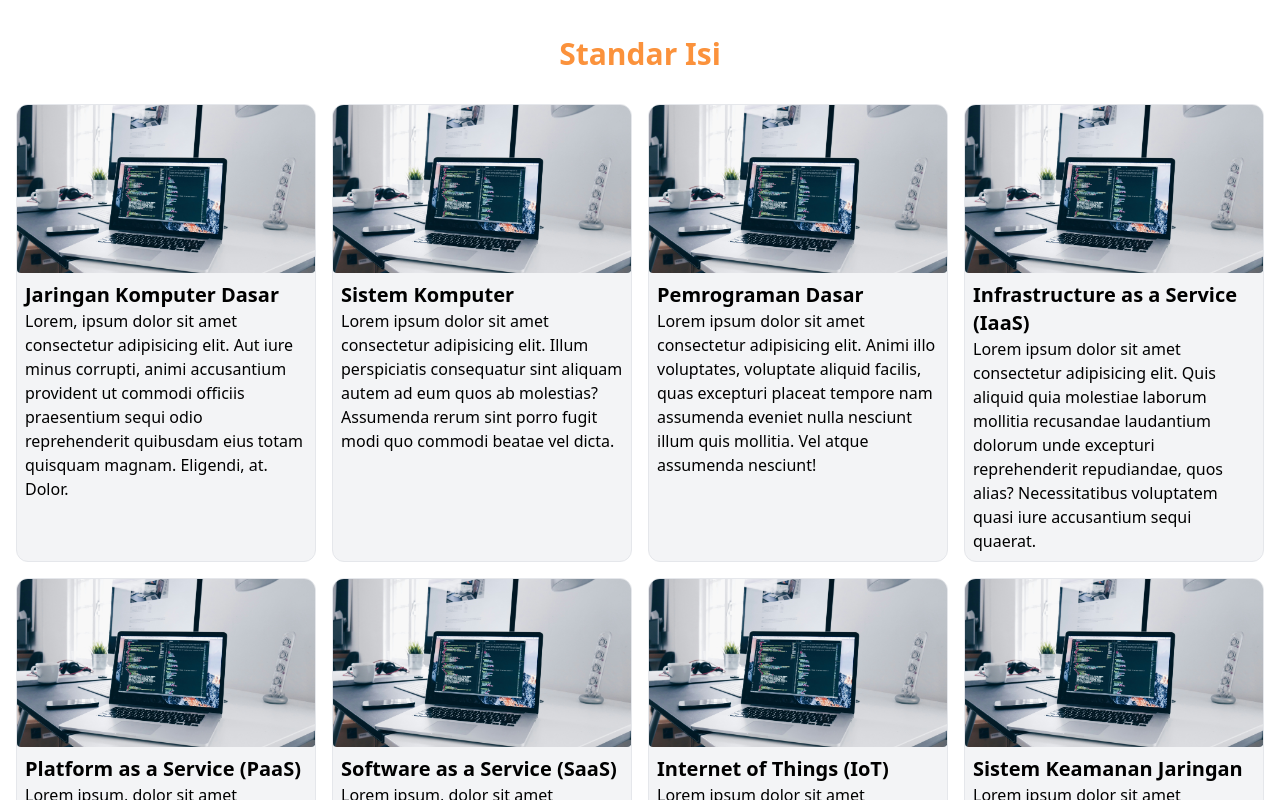
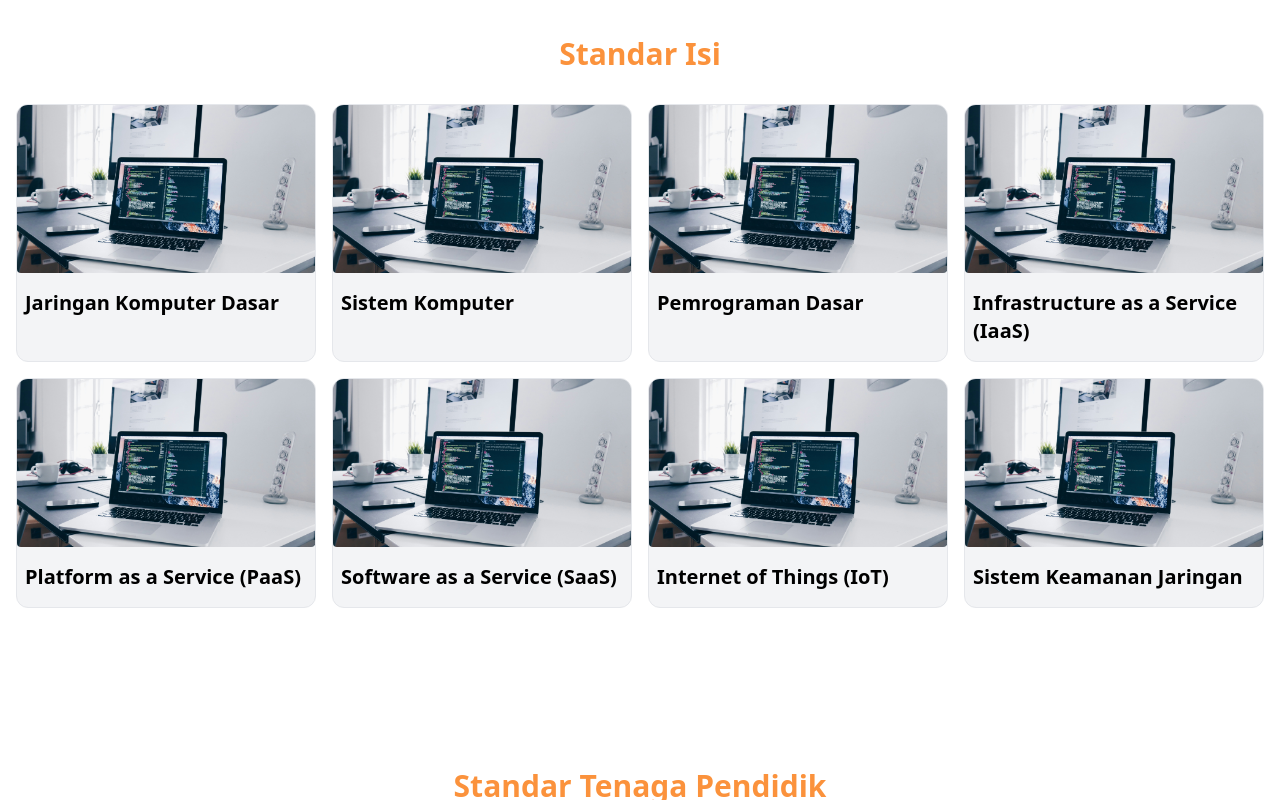
Before and after one commit to upilkecebong/profil-sija-setmbayo, a website: page index.html in a window 1280 px wide. Shown: the part 2652-3452 px from the top of the page. Drawn offline with Linux system fonts and the light colour scheme.

Commit message:
update layout

```diff
--- a/index.html
+++ b/index.html
@@ -68,12 +68,12 @@
             <h3 class="text-4xl font-bold"><span class="text-orange-400">Tentang</span> Kami</h3>
         </div>
         <div class="flex flex-wrap justify-center">
-                <div class=" p-8 flex flex-col md:flex-row items-start">
+                <div class=" p-8 flex flex-col md:flex-row items-center">
                     <div class="w-full md:w-1/2 mb-4 md:mb-0 md:mr-6">
                         <iframe class="w-full aspect-video rounded-lg" src="https://www.youtube.com/embed/kd8XlNmUO1o?controls=0&showinfo=0" title="Tentang SIJA" frameborder="0" allow="accelerometer; autoplay; clipboard-write; encrypted-media; gyroscope; picture-in-picture; web-share" referrerpolicy="strict-origin-when-cross-origin" allowfullscreen></iframe>
                     </div>
                     <div class="w-full md:w-1/2">
-                        <p class="text-gray-700 font-semibold text-xl leading-relaxed">Sistem Informasi Jaringan dan Aplikasi (SIJA) merupakan salah satu Kompetensi Keahlian pada Bidang keahlian Teknologi informasi dan Komunikasi. Jurusan ini sangat mendukung perkembangan teknologi dan perkembangan industri 4.0 yang akan menuju 5.0. Pembelajaran Jurusan Sija di SMK berlangsung selama 4 Tahun.</p>
+                        <p class="text-gray-700 text-xl leading-relaxed pl-8">Sistem Informasi Jaringan dan Aplikasi (SIJA) merupakan salah satu Kompetensi Keahlian pada Bidang keahlian Teknologi informasi dan Komunikasi. Jurusan ini sangat mendukung perkembangan teknologi dan perkembangan industri 4.0 yang akan menuju 5.0. Pembelajaran Jurusan Sija di SMK berlangsung selama 4 Tahun.</p>
                     </div>
                 </div>
         </div>
@@ -200,8 +200,8 @@
                         <img src="public/img/hero.jpg" alt="" class="w-full h-full object-cover">
                     </div>
                     <div class="text-left p-2">
-                        <h3 class="text-xl font-semibold">Jaringan Komputer Dasar</h3>
-                        <p>Lorem, ipsum dolor sit amet consectetur adipisicing elit. Aut iure minus corrupti, animi accusantium provident ut commodi officiis praesentium sequi odio reprehenderit quibusdam eius totam quisquam magnam. Eligendi, at. Dolor.</p>
+                        <h3 class="text-xl font-semibold py-2 px-2">Jaringan Komputer Dasar</h3>
+                        <!-- <p>Lorem, ipsum dolor sit amet consectetur adipisicing elit. Aut iure minus corrupti, animi accusantium provident ut commodi officiis praesentium sequi odio reprehenderit quibusdam eius totam quisquam magnam. Eligendi, at. Dolor.</p> -->
                     </div>
                 </li>
                 <li class="border rounded-xl transition transform hover:scale-105 bg-gray-100 overflow-hidden">
@@ -209,8 +209,8 @@
                         <img src="public/img/hero.jpg" alt="" class="w-full h-full object-cover">
                     </div>
                     <div class="text-left p-2">
-                        <h3 class="text-xl font-semibold">Sistem Komputer</h3>
-                        <p>Lorem ipsum dolor sit amet consectetur adipisicing elit. Illum perspiciatis consequatur sint aliquam autem ad eum quos ab molestias? Assumenda rerum sint porro fugit modi quo commodi beatae vel dicta.</p>
+                        <h3 class="text-xl font-semibold py-2 px-2">Sistem Komputer</h3>
+                        <!-- <p>Lorem ipsum dolor sit amet consectetur adipisicing elit. Illum perspiciatis consequatur sint aliquam autem ad eum quos ab molestias? Assumenda rerum sint porro fugit modi quo commodi beatae vel dicta.</p> -->
                     </div>
                 </li>
                 <li class="border rounded-xl transition transform hover:scale-105 bg-gray-100 overflow-hidden">
@@ -218,8 +218,8 @@
                         <img src="public/img/hero.jpg" alt="" class="w-full h-full object-cover">
                     </div>
                     <div class="text-left p-2">
-                        <h3 class="text-xl font-semibold">Pemrograman Dasar</h3>
-                        <p>Lorem ipsum dolor sit amet consectetur adipisicing elit. Animi illo voluptates, voluptate aliquid facilis, quas excepturi placeat tempore nam assumenda eveniet nulla nesciunt illum quis mollitia. Vel atque assumenda nesciunt!</p>
+                        <h3 class="text-xl font-semibold py-2 px-2">Pemrograman Dasar</h3>
+                        <!-- <p>Lorem ipsum dolor sit amet consectetur adipisicing elit. Animi illo voluptates, voluptate aliquid facilis, quas excepturi placeat tempore nam assumenda eveniet nulla nesciunt illum quis mollitia. Vel atque assumenda nesciunt!</p> -->
                     </div>
                 </li>
                 <li class="border rounded-xl transition transform hover:scale-105 bg-gray-100 overflow-hidden">
@@ -227,8 +227,8 @@
                         <img src="public/img/hero.jpg" alt="" class="w-full h-full object-cover">
                     </div>
                     <div class="text-left p-2">
-                        <h3 class="text-xl font-semibold">Infrastructure as a Service (IaaS)</h3>
-                        <p>Lorem ipsum dolor sit amet consectetur adipisicing elit. Quis aliquid quia molestiae laborum mollitia recusandae laudantium dolorum unde excepturi reprehenderit repudiandae, quos alias? Necessitatibus voluptatem quasi iure accusantium sequi quaerat.</p>
+                        <h3 class="text-xl font-semibold py-2 px-2">Infrastructure as a Service (IaaS)</h3>
+                        <!-- <p>Lorem ipsum dolor sit amet consectetur adipisicing elit. Quis aliquid quia molestiae laborum mollitia recusandae laudantium dolorum unde excepturi reprehenderit repudiandae, quos alias? Necessitatibus voluptatem quasi iure accusantium sequi quaerat.</p> -->
                     </div>
                 </li>
                 <li class="border rounded-xl transition transform hover:scale-105 bg-gray-100 overflow-hidden">
@@ -236,8 +236,8 @@
                         <img src="public/img/hero.jpg" alt="" class="w-full h-full object-cover">
                     </div>
                     <div class="text-left p-2">
-                        <h3 class="text-xl font-semibold">Platform as a Service (PaaS)</h3>
-                        <p>Lorem ipsum, dolor sit amet consectetur adipisicing elit. Reprehenderit soluta minus animi. Consequuntur ipsam illum delectus blanditiis, eos maxime eaque mollitia iusto quasi. Accusantium sit obcaecati sed nobis. Quia, dolor!</p>
+                        <h3 class="text-xl font-semibold py-2 px-2">Platform as a Service (PaaS)</h3>
+                        <!-- <p>Lorem ipsum, dolor sit amet consectetur adipisicing elit. Reprehenderit soluta minus animi. Consequuntur ipsam illum delectus blanditiis, eos maxime eaque mollitia iusto quasi. Accusantium sit obcaecati sed nobis. Quia, dolor!</p> -->
                     </div>
                 </li>
                 <li class="border rounded-xl transition transform hover:scale-105 bg-gray-100 overflow-hidden">
@@ -245,8 +245,8 @@
                         <img src="public/img/hero.jpg" alt="" class="w-full h-full object-cover">
                     </div>
                     <div class="text-left p-2">
-                        <h3 class="text-xl font-semibold">Software as a Service (SaaS)</h3>
-                        <p>Lorem ipsum, dolor sit amet consectetur adipisicing elit. Accusamus id soluta porro quam expedita labore dolore inventore alias ex repellat temporibus debitis fugit placeat, magni consequatur culpa saepe, in nobis?</p>
+                        <h3 class="text-xl font-semibold py-2 px-2">Software as a Service (SaaS)</h3>
+                        <!-- <p>Lorem ipsum, dolor sit amet consectetur adipisicing elit. Accusamus id soluta porro quam expedita labore dolore inventore alias ex repellat temporibus debitis fugit placeat, magni consequatur culpa saepe, in nobis?</p> -->
                     </div>
                 </li>
                 <li class="border rounded-xl transition transform hover:scale-105 bg-gray-100 overflow-hidden">
@@ -254,8 +254,8 @@
                         <img src="public/img/hero.jpg" alt="" class="w-full h-full object-cover">
                     </div>
                     <div class="text-left p-2">
-                        <h3 class="text-xl font-semibold">Internet of Things (IoT)</h3>
-                        <p>Lorem ipsum dolor sit amet consectetur adipisicing elit. Voluptatibus voluptas enim ex officiis iusto vitae, sunt doloremque doloribus tempore ad. Magnam quam quasi enim delectus, sequi nulla aliquid maxime ea.</p>
+                        <h3 class="text-xl font-semibold py-2 px-2">Internet of Things (IoT)</h3>
+                        <!-- <p>Lorem ipsum dolor sit amet consectetur adipisicing elit. Voluptatibus voluptas enim ex officiis iusto vitae, sunt doloremque doloribus tempore ad. Magnam quam quasi enim delectus, sequi nulla aliquid maxime ea.</p> -->
                     </div>
                 </li>
                 <li class="border rounded-xl transition transform hover:scale-105 bg-gray-100 overflow-hidden">
@@ -263,8 +263,8 @@
                         <img src="public/img/hero.jpg" alt="" class="w-full h-full object-cover">
                     </div>
                     <div class="text-left p-2">
-                        <h3 class="text-xl font-semibold">Sistem Keamanan Jaringan</h3>
-                        <p>Lorem ipsum dolor sit amet consectetur adipisicing elit. Tenetur ducimus, nemo tempora autem, nulla ratione corrupti eius enim aperiam unde, tempore deserunt recusandae aliquid adipisci sapiente vel voluptatibus nihil. Doloribus?</p>
+                        <h3 class="text-xl font-semibold py-2 px-2">Sistem Keamanan Jaringan</h3>
+                        <!-- <p>Lorem ipsum dolor sit amet consectetur adipisicing elit. Tenetur ducimus, nemo tempora autem, nulla ratione corrupti eius enim aperiam unde, tempore deserunt recusandae aliquid adipisci sapiente vel voluptatibus nihil. Doloribus?</p> -->
                     </div>
                 </li>
             </ul>
```
Also changed, not shown: public/img/ruang/PNP.jpeg (added), public/img/ruang/SERVER.jpeg (added), public/img/satndar-isi/IAAS.jpeg (added), public/img/satndar-isi/KEAMANAN.jpeg (added), public/img/satndar-isi/PAAS.jpeg (added), public/img/satndar-isi/SAAS.jpeg (added), 1 other file.
